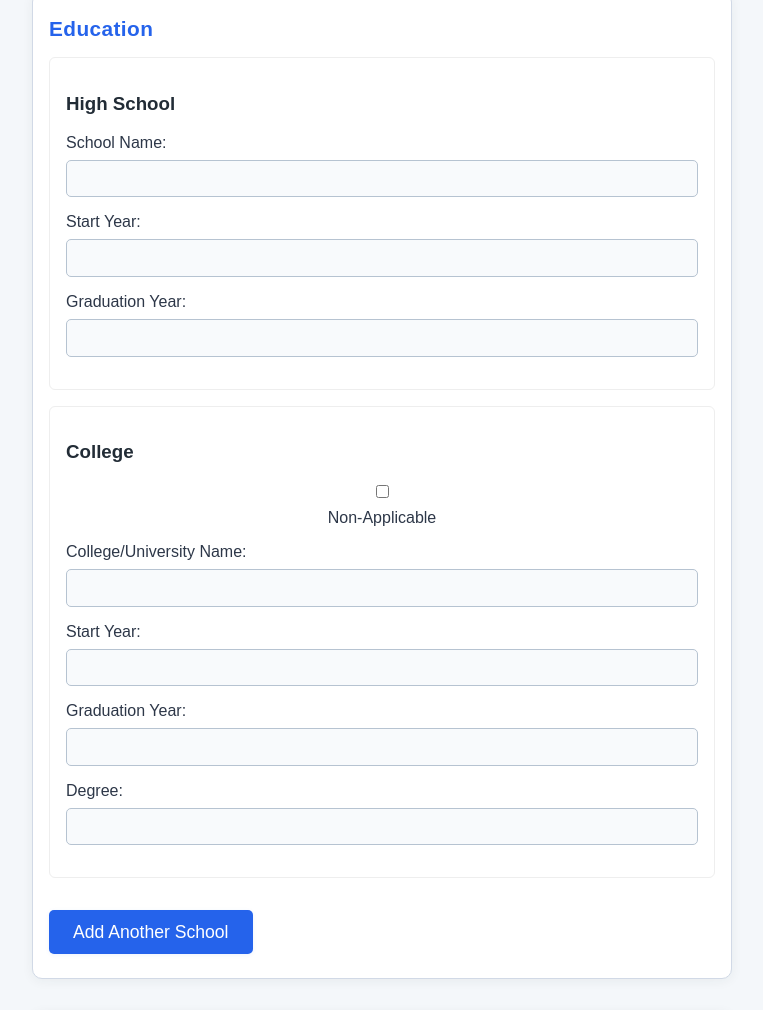
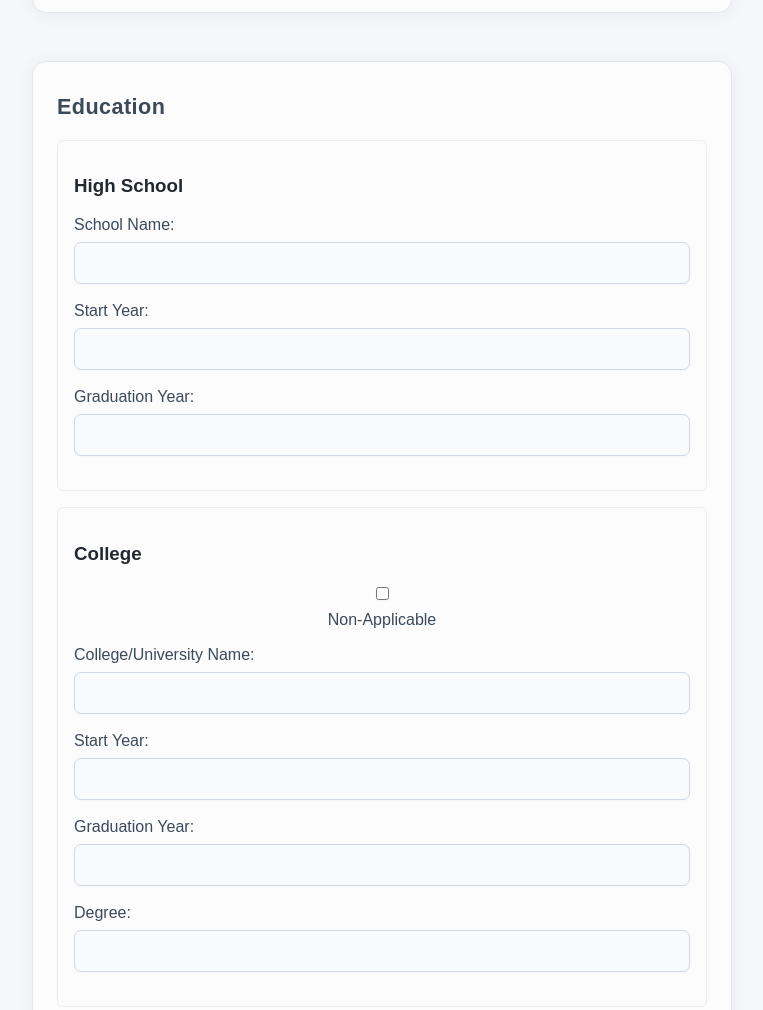
Before and after one commit to danielmontes23/Hackathon-Spring25, an Astro site: page / in a window 1280 px wide. Shown: the part 620-1630 px from the top of the page, without its empty margins (258-1021 px from the left). Built offline with nearby package versions, Linux system fonts and the light colour scheme; Astro itself is replaced by a stand-in of ours.

Commit message:
Colors changed

```diff
--- a/src/styles/Global.css
+++ b/src/styles/Global.css
@@ -1,86 +1,100 @@
 html, body, input, textarea, button, select {
   font-family: Arial, sans-serif;
-  color: #222c36;
-  background: #f4f7fa;
+  color: #23272f;
+  background: #f6f7f9;
 }
 
 form {
   display: flex;
   flex-direction: column;
-  gap: 2rem;
+  gap: 2.5rem;
 }
 
 form section {
-  background: #fff;
-  border: 1px solid #d1d9e6;
-  border-radius: 10px;
-  padding: 1.5rem 1rem;
-  box-shadow: 0 2px 12px rgba(34,44,54,0.06);
+  background: #fcfcfd;
+  border: 1px solid #e3e6ea;
+  border-radius: 14px;
+  padding: 2rem 1.5rem;
+  box-shadow: 0 2px 16px rgba(60,72,88,0.07);
+  margin-bottom: 0.5rem;
+  transition: box-shadow 0.2s;
+}
+
+form section:hover {
+  box-shadow: 0 6px 24px rgba(60,72,88,0.10);
 }
 
 form section h2 {
   margin-top: 0;
-  margin-bottom: 1rem;
-  font-size: 1.3rem;
-  color: #2563eb;
+  margin-bottom: 1.2rem;
+  font-size: 1.35rem;
+  color: #3b4a5a;
   letter-spacing: 0.02em;
+  font-weight: 700;
 }
 
 form label {
   display: flex;
   flex-direction: column;
-  margin-bottom: 1rem;
+  margin-bottom: 1.1rem;
   font-weight: 500;
   gap: 0.3rem;
-  color: #2d3748;
+  color: #3b4a5a;
 }
 
 form input, form textarea {
-  padding: 0.55rem;
-  border: 1px solid #b6c3d1;
-  border-radius: 5px;
+  padding: 0.7rem;
+  border: 1.5px solid #cfd8e3;
+  border-radius: 7px;
   font-size: 1rem;
   margin-top: 0.2rem;
-  background: #f8fafc;
-  color: #222c36;
+  background: #f8fafb;
+  color: #23272f;
   transition: border 0.2s, box-shadow 0.2s;
+  box-shadow: 0 1px 2px rgba(60,72,88,0.03);
 }
 
 form input:focus, form textarea:focus {
-  border: 1.5px solid #2563eb;
+  border: 2px solid #7b93b6;
   outline: none;
-  box-shadow: 0 0 0 2px #e0e7ff;
+  box-shadow: 0 0 0 3px #e3eafc;
+  background: #f3f6fa;
 }
 
 form textarea {
-  min-height: 60px;
+  min-height: 70px;
   resize: vertical;
 }
 
 button[type="submit"], button[type="button"] {
   margin-top: 1rem;
-  padding: 0.7rem 1.5rem;
-  background: #2563eb;
-  color: #fff;
+  padding: 0.8rem 1.7rem;
+  background: linear-gradient(90deg, #7b93b6 60%, #b6c3d1 100%);
+  color: #23272f;
   border: none;
-  border-radius: 5px;
+  border-radius: 7px;
   font-size: 1.1rem;
+  font-weight: 600;
   cursor: pointer;
-  transition: background 0.2s, box-shadow 0.2s;
-  box-shadow: 0 1px 4px rgba(37,99,235,0.08);
+  transition: background 0.2s, box-shadow 0.2s, transform 0.1s;
+  box-shadow: 0 2px 8px rgba(123,147,182,0.10);
 }
 
 button[type="submit"]:hover, button[type="button"]:hover {
-  background: #1741b6;
+  background: linear-gradient(90deg, #5a6d89 60%, #7b93b6 100%);
+  color: #fff;
+  transform: translateY(-2px) scale(1.03);
+  box-shadow: 0 4px 16px rgba(123,147,182,0.13);
 }
 
 button:disabled {
-  background: #b6c3d1;
-  color: #fff;
+  background: #e3e6ea;
+  color: #b6c3d1;
   cursor: not-allowed;
+  opacity: 0.7;
 }
 
-::-webkit-input-placeholder { color: #8a99b3; }
-::-moz-placeholder { color: #8a99b3; }
-:-ms-input-placeholder { color: #8a99b3; }
-::placeholder { color: #8a99b3; }
+::-webkit-input-placeholder { color: #a0aec0; }
+::-moz-placeholder { color: #a0aec0; }
+:-ms-input-placeholder { color: #a0aec0; }
+::placeholder { color: #a0aec0; }
```
